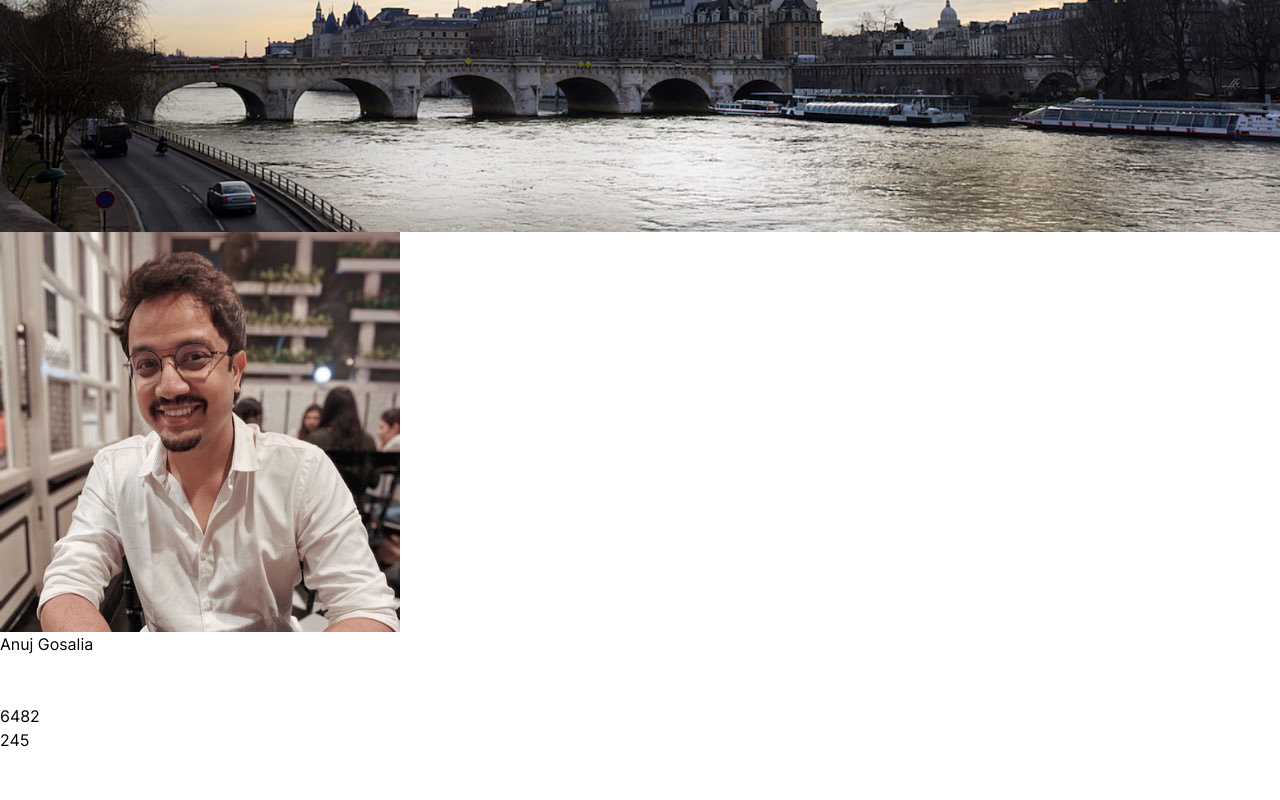
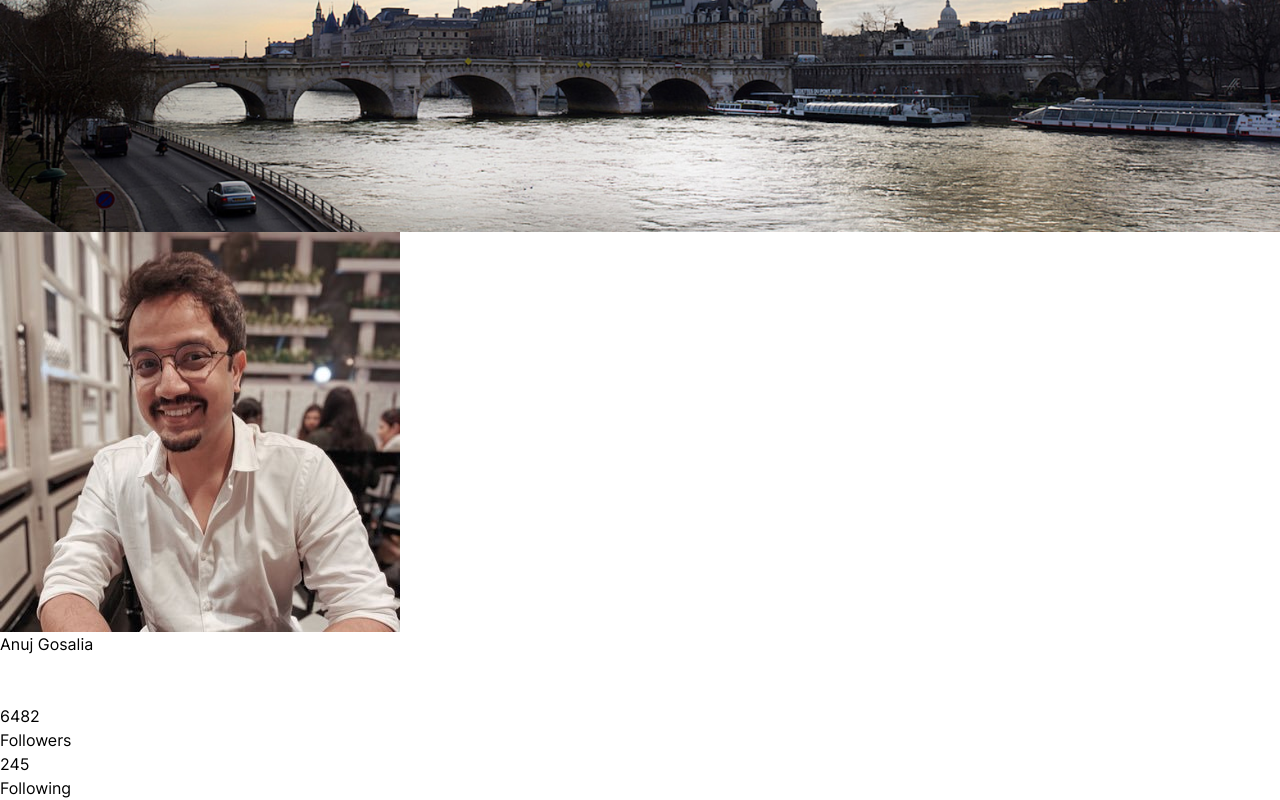
Before and after one commit to sourinsarkar/ttt-assignment-page, a React (Vite) app: page / in a window 1280 px wide. Shown: the part 806-1606 px from the top of the page. Before the commit the page ends 1558 px from the top, so only its background shows below. Built offline with nearby package versions, Linux system fonts and the light colour scheme; some icons are missing.

Commit message:
Completed Profile: Styling to do

```diff
--- a/src/components/Profile.tsx
+++ b/src/components/Profile.tsx
@@ -1,24 +1,49 @@
-import Data from '../data/Data.json'
+import importedData from '../data/Data.json'
 import { Triangle, Check } from 'iconoir-react'
 import Stats from './Stats';
+
+type ProfileType = {
+    name: string;
+    coverPicture: string;
+    profilePicture: string;
+    follower: string;
+    following: string;
+    post: string;
+    [key: string]: string;
+}
+
+const Data = {
+    profile: importedData.profile as ProfileType,
+}
+
+const toCamelCase = (str: string): string => {
+    const newstr: string = str.charAt(0).toUpperCase() + str.slice(1);
+    return newstr;
+}
+
+const followerKey: string | undefined = Object.keys(Data.profile).find(key => Data.profile[key] === Data.profile.follower) + 's';
+const followingKey: string | undefined = Object.keys(Data.profile).find(key => Data.profile[key] === Data.profile.following);
+
+const camelCaseFollowerKey = followerKey ? toCamelCase(followerKey) : undefined;
+const camelCaseFollowingKey = followingKey ? toCamelCase(followingKey) : undefined;
 
 const Profile: React.FC = () => {
     return(
         <div>
             <div>
-                <div className='h-80 bg-green-400'>
+                <div className='h-80'>
                     <img src={Data.profile.coverPicture} alt="Cover Picture" className='w-full h-full object-cover' />
                 </div>
 
                 <div className='flex items-end justify-between mt-[-5%]'>
                     <div className='w-full flex justify-center'>
-                        <div className='bg-green-400 h-40 rounded-full border-2 border-[#111111]'>
+                        <div className=' h-40 rounded-full border-2 border-[#111111]'>
                             <img src={Data.profile.profilePicture} alt="Profile Picture" className='w-full h-full rounded-inherit'/>
                         </div>
                     </div>
                     <div className='w-full flex items-start'>
                         <div>
-                            <div>
+                            <div className='mb-3'>
                                 <ul className='flex items-center'>
                                     <li>
                                         <h1 className='font-bold text-2xl'>{Data.profile.name}</h1>
@@ -28,20 +53,18 @@ const Profile: React.FC = () => {
                                 </ul>
                             </div>
 
-                            <div className='flex justify-between bg-slate-200'>
+                            <div className='flex justify-between gap-4'>
                                 <div className='w-full flex'>
-                                    <Stats value={Data.profile.follower} />
+                                    <Stats value={Data.profile.follower} statTopic={camelCaseFollowerKey} />
                                 </div>
 
                                 <div className='w-full flex'>
-                                    <Stats value={Data.profile.following} />
+                                    <Stats value={Data.profile.following} statTopic={camelCaseFollowingKey} />
                                 </div>
                             </div>
                         </div>
                     </div>
                 </div>
-
-                <div></div>
             </div>
         </div>
     );
--- a/src/components/Stats.tsx
+++ b/src/components/Stats.tsx
@@ -1,11 +1,15 @@
 interface Props {
     value: string;
+    statTopic: string | undefined;
 }
 
-const Stats: React.FC<Props> = ({ value }) => {
+const Stats: React.FC<Props> = ({ value, statTopic }) => {
     return (
-        <div className="w-full flex justify-center border-2 border-black/25 rounded-xl bg-green-300">
-            <div>{value}</div>
+        <div className="w-full flex flex-col justify-center">
+            <div className="flex justify-center border-2 border-black/25 rounded-xl py-1">
+                <div className="text-xl font-bold text-black/50">{value}</div>
+            </div>
+            <div className="flex justify-center text-xs text-black/50">{statTopic}</div>
         </div>
     );
 }
```
Also changed, not shown: src/layouts/Wrapper.tsx (line endings or trailing spaces).
